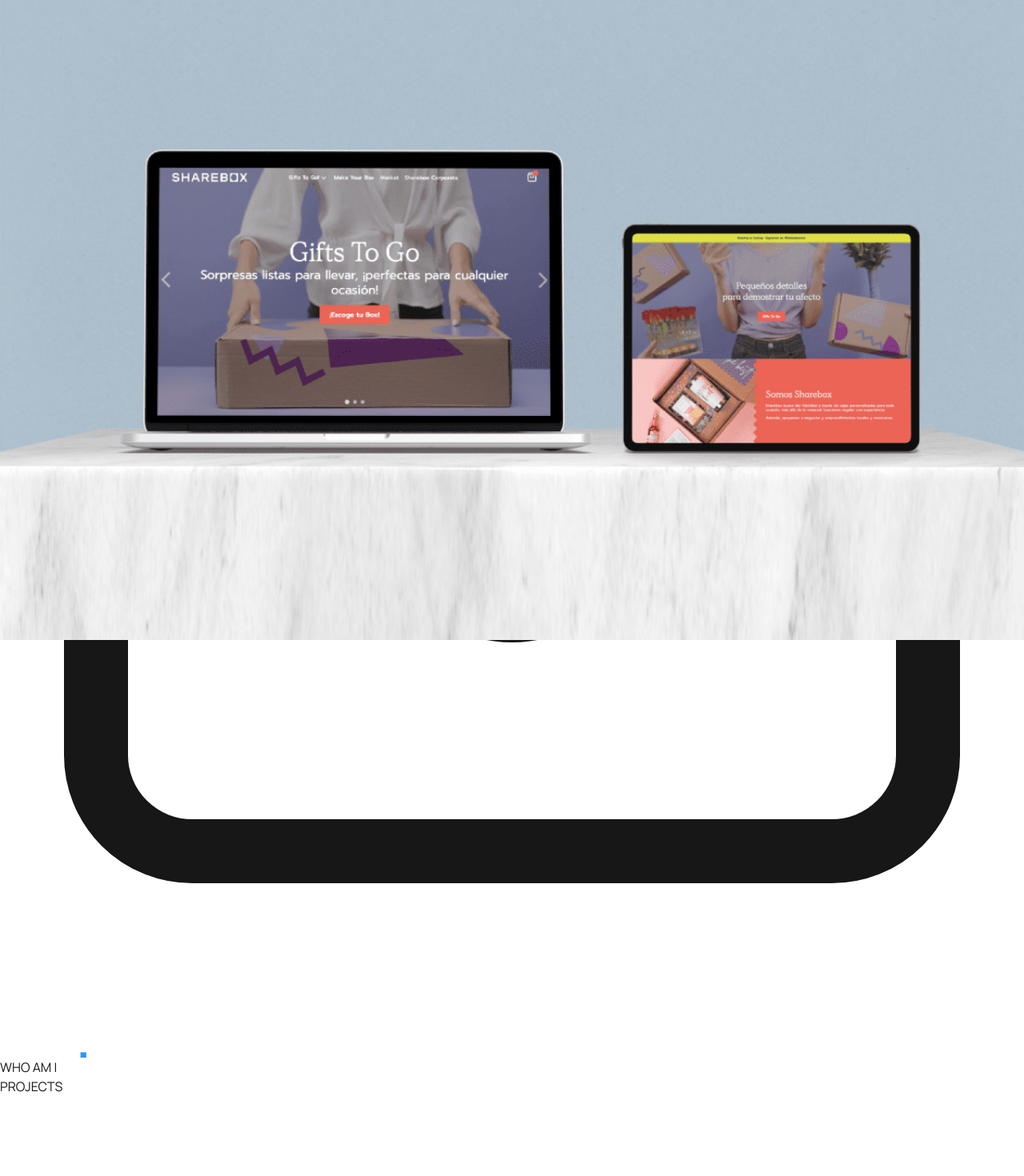
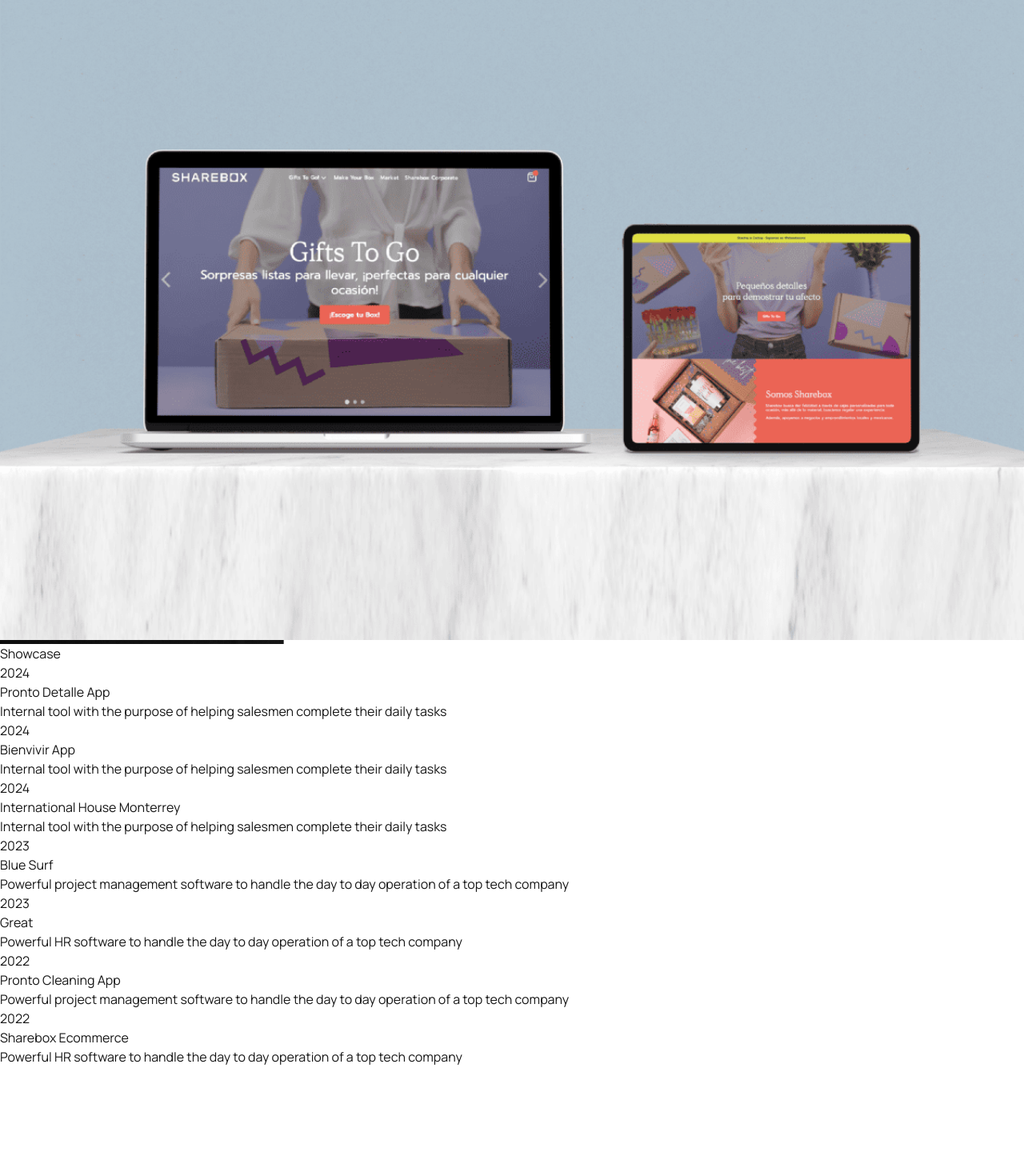
Before and after one commit to felipewebstudiomx/fws, a Next.js app: page / in a window 1280 px wide. Shown: the top 1470 px of the page at 80% size. After the commit the page ends 1333 px from the top, so only its background shows below. Built offline with nearby package versions, Linux system fonts and the light colour scheme.

Commit message:
Navigation and responsive in home page is completed

```diff
--- a/package.json
+++ b/package.json
@@ -13,11 +13,13 @@
     "@next/font": "^14.2.10",
     "next": "14.2.10",
     "react": "^18",
-    "react-dom": "^18"
+    "react-dom": "^18",
+    "react-scroll": "^1.9.0"
   },
   "devDependencies": {
     "@types/node": "22.5.4",
     "@types/react": "18.3.5",
+    "@types/react-scroll": "^1.8.10",
     "eslint": "^8",
     "eslint-config-next": "14.2.10",
     "postcss": "^8",
--- a/src/app/components/home/about.js
+++ b/src/app/components/home/about.js
@@ -2,7 +2,7 @@
 
 export default function AboutSection(){
     return(
-        <div className="w-full min-h-screen p-8 flex items-center justify-center sm:p-10 sm:py-0 md:p-14">
+        <div id="about" className="w-full min-h-screen p-8 flex items-center justify-center sm:p-10 sm:py-0 md:p-14">
             <div className="about-content w-full max-w-6xl flex flex-col items-center gap-10 md:flex-row md:gap-28">
                 <div className="flex-1 description flex flex-col gap-5 text-lg md:text-xl md:gap-10">
                     <div className="greetings flex gap-2 items-center">
--- a/src/app/components/home/navbar.js
+++ b/src/app/components/home/navbar.js
@@ -1,4 +1,5 @@
 import Image from "next/image";
+import Link from "next/link";
 import { Bars2Icon, EnvelopeIcon } from '@heroicons/react/24/outline'
 
 export default function Navbar(){
@@ -9,11 +10,12 @@
             <div className="desktop-mail hidden md:inline">
               FELIPEWEBSTUDIO@GMAIL.COM
             </div>
-            <div className="mobile-mail inline md:hidden">
-              <EnvelopeIcon className="size-6"/>
+            <div className="mobile-mail inline text-sm md:hidden">
+              <Link href={'#about'} >WHO AM I</Link>
             </div>
           </div>
-          <div className="w-28 flex items-center justify-center">
+
+          <div className="desktop-logo w-28 flex items-center justify-center hidden md:flex">
             <Image
               src="/fws.png"
               width={108}
@@ -21,13 +23,25 @@
               alt="FWS."
             />
           </div>
+          <div className="mobile-logo w-28 flex items-center justify-center md:hidden">
+            <Image
+              src="/fws.png"
+              width={90}
+              height={32}
+              alt="FWS."
+            />
+          </div>
+
           <div className="left-section flex-1 flex">
             <div className="flex-1 gap-10 justify-end hidden md:flex">
-              <div>WHO AM I</div>
-              <div>PROJECTS</div>
+              {/* <Link to='about' spy={true} smooth={true} offset={-100} duration={500} >WHO AM I</Link>
+              <Link to='projects' spy={true} smooth={true} offset={-100} duration={500} >PROJECTS</Link> */}
+
+              <Link href={'#about'} >WHO AM I</Link>
+              <Link href={'#projects'} >PROJECTS</Link>
             </div>
-            <div className="mobile-mail w-full flex justify-end inline md:hidden">
-              <Bars2Icon className="size-6"/>
+            <div className="mobile-mail w-full flex justify-end inline text-sm md:hidden">
+              <Link href={'#projects'} >PROJECTS</Link>
             </div>
           </div>
         </div>
--- a/src/app/components/home/showcase.js
+++ b/src/app/components/home/showcase.js
@@ -68,7 +68,7 @@
 
 export default function Showcase(){
     return(
-        <div className="w-full px-8 py-10 flex flex-col gap-10 md:px-14">
+        <div id="projects" className="w-full px-8 py-10 flex flex-col gap-10 md:px-14">
             <div className="w-full text-center text-3xl font-bold">Showcase</div>
 
             <div className="w-full flex flex-col gap-10 justify-center items-center md:gap-5">
```
Also changed, not shown: 1 other file (tests, documents, lock files or other folders).
